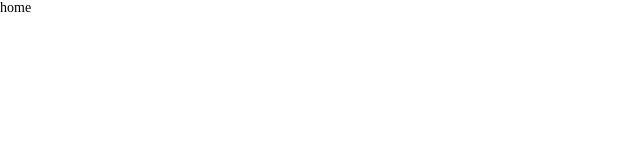
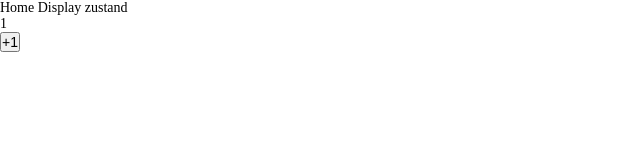
Before and after one commit to r110k/tarnished, a React (Vite) app: page /home in a window 1280 px wide. Shown: the top 160 px of the page, without its empty margins (0-640 px from the left). Built offline with nearby package versions, Linux system fonts and the light colour scheme.

Commit message:
新增 home page

```diff
--- a/src/global.scss
+++ b/src/global.scss
@@ -3,3 +3,4 @@
 html { font-size: 14px; }
 a { color: inherit; text-decoration: none; }
 h1, h2, h3, h4, h5, h6 {font-weight: normal;}
+button { font-size: inherit; }
--- /dev/null
+++ b/src/pages/Home.tsx
@@ -0,0 +1,11 @@
+export const Home: React.FC = () => {
+  return (
+    <div text-6xl>
+      Home Display zustand
+      <div>1</div>
+      <div>
+        <button> +1 </button>
+      </div>
+    </div>
+  )
+}
--- a/src/routes/router.tsx
+++ b/src/routes/router.tsx
@@ -5,10 +5,11 @@ import { Welcome1 } from '../pages/Welcome1'
 import { Welcome2 } from '../pages/Welcome2'
 import { Welcome3 } from '../pages/Welcome3'
 import { Welcome4 } from '../pages/Welcome4'
+import { Home } from '../pages/Home'
 
 export const router = createBrowserRouter([
   { path: '/', element: <Root /> },
-  { path: '/home', element: <div>home</div> },
+  { path: '/home', element: <Home /> },
   {
     path: '/welcome',
     element: <WelcomeLayout />,
```
